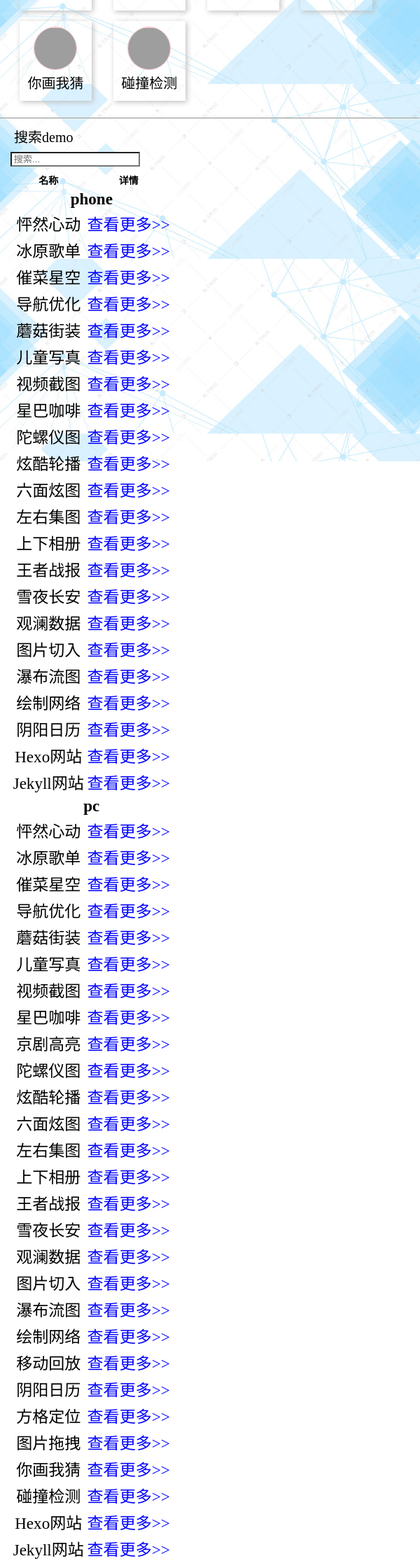
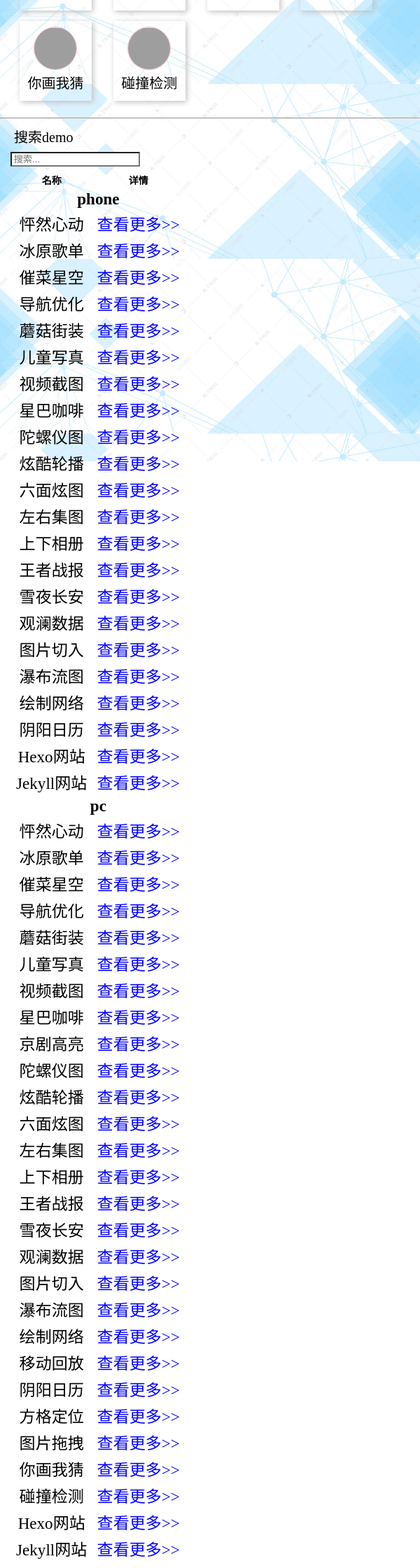
Before and after one commit to kankanol1/kankanol1.github.io, a PHP site: page /pc in a window 600 px wide. Shown: the part 879-3119 px from the top of the page at 70% size. Run offline with PHP 8.4, Linux system fonts and the light colour scheme; style sheets or scripts are compiled from the project's sources; some libraries are stand-ins or nearby versions; grey boxes are pictures that could not be loaded.

Commit message:
冰原狼

```diff
--- a/css/index.css
+++ b/css/index.css
@@ -152,7 +152,7 @@
   .search {
     padding: 0.3125rem 0.625rem; }
     .search table {
-      width: 6.25rem;
+      width: 8.125rem;
       text-align: center;
       padding-top: 0.3125rem; }
       .search table thead tr {
@@ -325,7 +325,7 @@
   .search {
     padding: 0.3846153846rem 0.7692307692rem; }
     .search table {
-      width: 11.5384615385rem;
+      width: 250px;
       text-align: center; }
       .search table form input {
         border: none;
--- a/css/index.scss
+++ b/css/index.scss
@@ -192,7 +192,7 @@ $wp: 26;
   .search{
     padding: 10rem/$w 20rem/$w;
     table{
-      width: 200rem/$w;
+      width: 260rem/$w;
       text-align: center;
       padding-top: 10rem/$w;
       thead{
@@ -423,7 +423,7 @@ $wp: 26;
     padding: 10rem/$wp 20rem/$wp;
 
     table{
-      width: 300rem/$wp;
+      width: 250px;
       text-align: center;
       form{
         input{
--- a/js/search.js
+++ b/js/search.js
@@ -116,7 +116,7 @@ class ProductTable extends React.Component {
         });
 
         return (
-            <table>
+            <table className="table">
                 <thead>
                 <tr>
                     <th>名称</th>
--- a/pc/index.html
+++ b/pc/index.html
@@ -30,6 +30,9 @@
             position: relative;
             border-radius: 0;
         }
+        .table{
+            width: 200px;
+        }
 
     </style>
 </head>
@@ -47,7 +50,7 @@
 &nbsp;&nbsp;&nbsp;&nbsp;<span>搜索demo</span>
 <div class="search" style="font-size: 14px">
 </div>
-<footer class="footer"></footer>
+<footer class="footer"> </footer>
 <script src="../js/navbar2.js"></script>
 <script src="../js/footer2.js"></script>
 <script src="../js/pc.js"></script>
```
Also changed, not shown: 1 other file.
